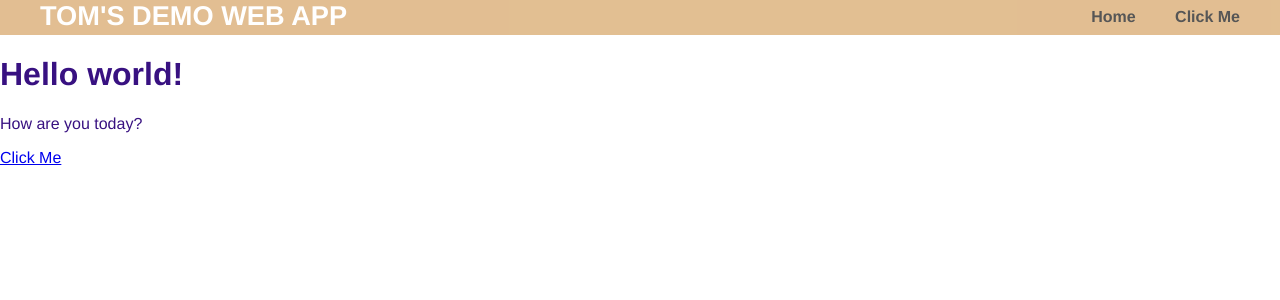
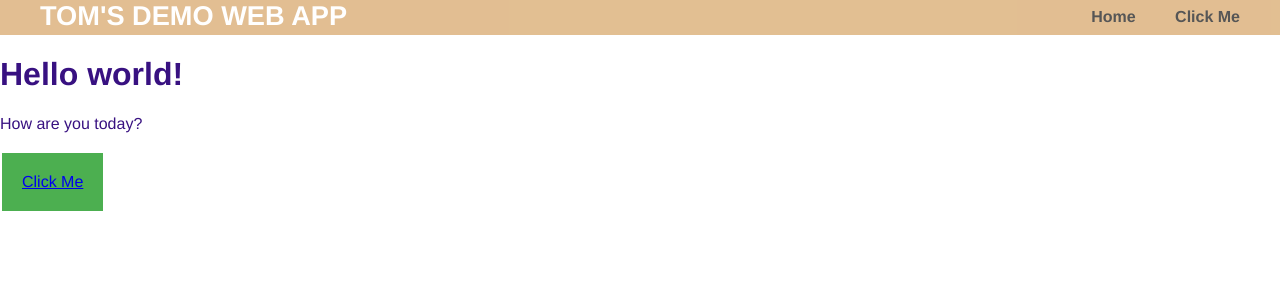
Before and after one commit to auto-store/flask_demo, a Flask app: page / in a window 1280 px wide. Shown: the top 300 px of the page. Run offline with Flask 2, Linux system fonts and the light colour scheme.

Commit message:
button change

```diff
--- a/app/static/css/template.css
+++ b/app/static/css/template.css
@@ -75,20 +75,14 @@
     text-decoration: none;
   }
 
-  .btn {
+  .button {
+    background-color: #4CAF50;
     border: none;
-    background-color: inherit;
-    padding: 14px 28px;
+    color: white;
+    padding: 20px;
+    text-align: center;
+    text-decoration: none;
+    display: inline-block;
     font-size: 16px;
-    cursor: pointer;
-    display: inline-block;
+    margin: 4px 2px;
   }
-
-  /* On mouse-over */
-  .btn:hover {background: #eee;}
-
-  .success {color: green;}
-  .info {color: dodgerblue;}
-  .warning {color: orange;}
-  .danger {color: red;}
-  .default {color: black;}
```
